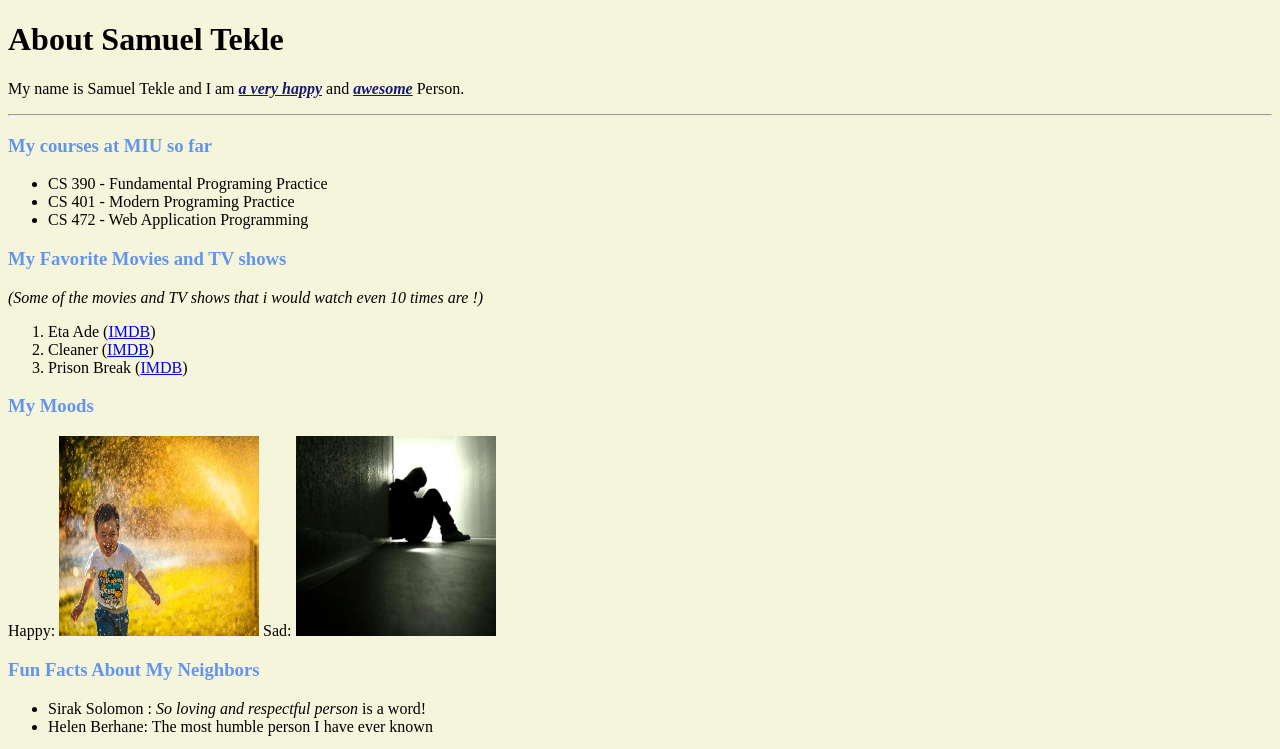
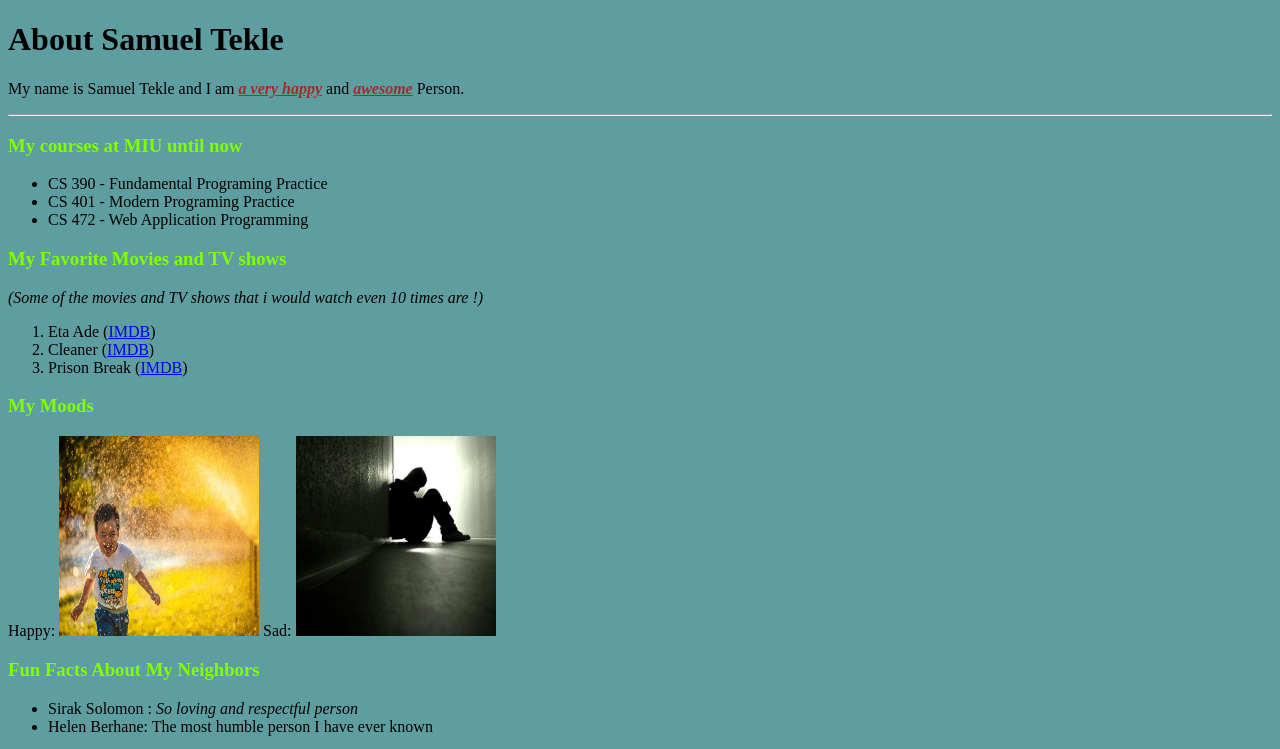
Before and after one commit to Samarawedi/Wap1, a plain HTML site: page Lab-1 AboutMe/AboutMe.html in a window 1280 px wide. Shown: the top 749 px of the page. Drawn offline with Linux system fonts and the light colour scheme.

Commit message:
changes in aboutme

```diff
--- a/Lab-1 AboutMe/AboutMe.html
+++ b/Lab-1 AboutMe/AboutMe.html
@@ -14,9 +14,9 @@
       Person.</p>
     <hr>
   </div>
-  <!--My list of courses i took at MUM since Feb 2019-->
+
   <div>
-    <h3>My courses at MIU so far</h3>
+    <h3>My courses at MIU until now</h3>
     <ul>
       <li>CS 390 - Fundamental Programing Practice</li>
       <li>CS 401 - Modern Programing Practice</li>
@@ -45,7 +45,7 @@
 <div>
   <h3>Fun Facts About My Neighbors</h3>
   <ul>
-    <li>Sirak Solomon : <em>So loving and respectful person</em> is a word!</li>
+    <li>Sirak Solomon : <em>So loving and respectful person</em></li>
     <li>Helen Berhane: The most humble person I have ever known</li>
   </ul>
 </div>
--- a/Lab-1 AboutMe/styleme.css
+++ b/Lab-1 AboutMe/styleme.css
@@ -1,14 +1,14 @@
 /*This is a basic style for abput me page*/
 body{
-    background-color: beige;
+    background-color:cadetblue;
 }
 .bio{
-    color: midnightblue;
+    color:brown;
     text-decoration: underline;
     font-weight: bold;
 }
 h3{
-    color: cornflowerblue;
+    color:chartreuse;
 }
 span{
     font-style: italic;
```
Also changed, not shown: Lab-0 MyHomePage/MyHomePage.html (+1 -1 lines).
